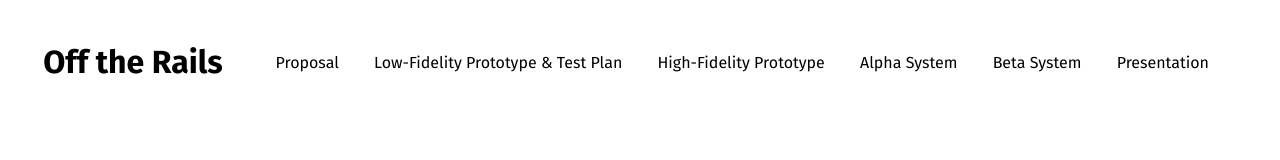
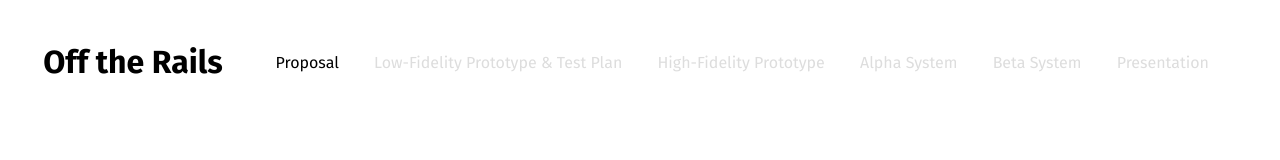
Before and after one commit to stassinopoulosari/cs580-project-notebook, a plain HTML site: page index.html in a window 1280 px wide. Drawn offline with Linux system fonts and the light colour scheme.

Commit message:
Add personas

```diff
--- a/style.css
+++ b/style.css
@@ -33,3 +33,12 @@ a#nav-home {
     font-size: 200%;
     font-weight: bold;
 }
+
+a[disabled] {
+    pointer-events: none;
+    color: #ddd;
+}
+
+p.citation {
+    text-indent: 2em hanging;
+}
```
Also changed, not shown: 6 other files.
